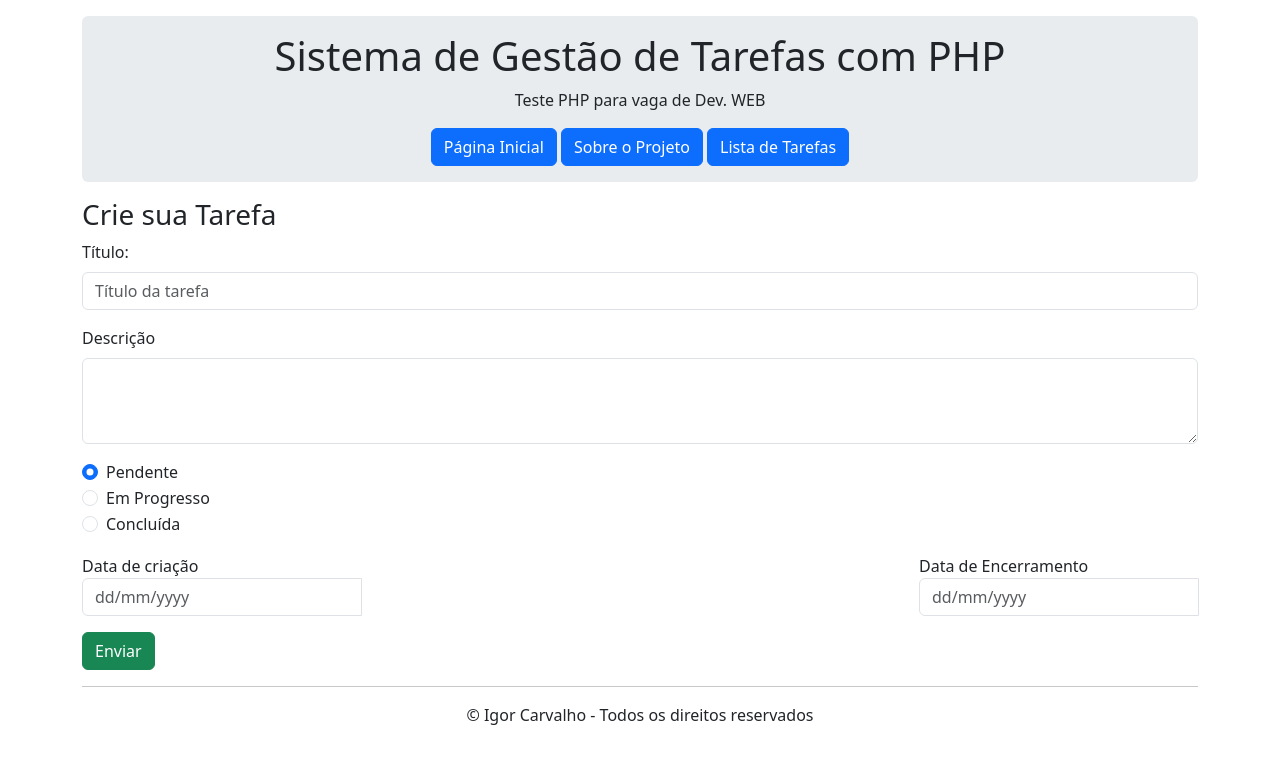
After one commit to igorfCarv/Management-System, a PHP site: page /tasks/create in a window 1280 px wide. The commit adds this page. Shown: the top 764 px of the page. Run offline with PHP 8.4, Linux system fonts and the light colour scheme; some libraries are stand-ins or nearby versions.

Commit message:
Starting Crud Tasks

```diff
--- a/System Management/Resources/view/components/header.html
+++ b/System Management/Resources/view/components/header.html
@@ -1,6 +1,7 @@
 <div class="jumbotron bg-body-secondary p-3 my-3 rounded text-center">
     <h1>Sistema de Gestão de Tarefas com PHP</h1>
     <p>Teste PHP para vaga de Dev. WEB</p>
-    <a class="btn btn-primary" href="{{URL}}" role="button">Página Inicial</a>
+    <a class="btn btn-primary" href="{{URL}}/" role="button">Página Inicial</a>
     <a class="btn btn-primary" href="{{URL}}/about" role="button">Sobre o Projeto</a>
+    <a class="btn btn-primary" href="{{URL}}/tasks" role="button">Lista de Tarefas</a>
 </div>
--- /dev/null
+++ b/System Management/Resources/view/pages/task/create.html
@@ -0,0 +1,59 @@
+<section id="form">
+    <h3>Crie sua Tarefa</h3>
+    <form action="" method="post">
+        <div class="mb-3">
+            <label for="title" class="form-label">Título:</label>
+            <input type="text" class="form-control" id="title" placeholder="Título da tarefa">
+          </div>
+          <div class="mb-3">
+            <label for="description" class="form-label">Descrição</label>
+            <textarea class="form-control" id="description" rows="3"></textarea>
+          </div>
+          <div class="form-check">
+            <input class="form-check-input" type="radio" name="flexRadioDefault" id="flexRadioDefault1" checked>
+            <label class="form-check-label" for="flexRadioDefault1">
+              Pendente
+            </label>
+          </div>
+          <div class="form-check">
+            <input class="form-check-input" type="radio" name="flexRadioDefault" id="flexRadioDefault2" >
+            <label class="form-check-label" for="flexRadioDefault2">
+                Em Progresso
+            </label>
+          </div>
+          <div class="form-check">
+            <input class="form-check-input" type="radio" name="flexRadioDefault" id="flexRadioDefault3" >
+            <label class="form-check-label" for="flexRadioDefault3">
+                Concluída
+            </label>
+          </div>
+          <div class="d-flex flex-wrap justify-content-between">
+            <div class='col-md-3 mt-3'>
+                <div class="form-group">
+                    <label for="data-criacao">Data de criação</label>
+                    <!-- Datepicker as text field -->
+                    <div class="input-group date" data-date-format="dd/mm/yyyy">
+                      <input  type="text" class="form-control" placeholder="dd/mm/yyyy">
+                      <div class="input-group-addon" >
+                        <span class="glyphicon glyphicon-th"></span>
+                      </div>
+                    </div>
+                </div>
+              </div>
+              <div class='col-md-3 mt-3'>
+                <div class="form-group">
+                    <label for="data-encerramento">Data de Encerramento</label>
+                    <!-- Datepicker as text field -->
+                    <div class="input-group date" data-date-format="dd/mm/yyyy">
+                      <input  type="text" class="form-control" placeholder="dd/mm/yyyy">
+                      <div class="input-group-addon" >
+                        <span class="glyphicon glyphicon-th"></span>
+                      </div>
+                    </div>
+                </div>
+              </div>
+          </div>
+
+          <button type="submit" class="btn btn-success mt-3">Enviar</button>
+    </form>
+</section>
--- a/System Management/Resources/view/pages/theme.html
+++ b/System Management/Resources/view/pages/theme.html
@@ -5,6 +5,7 @@
     <meta name="viewport" content="width=device-width, initial-scale=1">
     <title>{{title}}</title>
     <link href="https://cdn.jsdelivr.net/npm/bootstrap@5.3.3/dist/css/bootstrap.min.css" rel="stylesheet" integrity="sha384-QWTKZyjpPEjISv5WaRU9OFeRpok6YctnYmDr5pNlyT2bRjXh0JMhjY6hW+ALEwIH" crossorigin="anonymous">
+    <link rel="stylesheet" type="text/css" media="screen" href="https://maxcdn.bootstrapcdn.com/font-awesome/4.7.0/css/font-awesome.min.css" />
   </head>
   <body>
     <div class="container">
@@ -16,5 +17,10 @@
     </div>
 
     <script src="https://cdn.jsdelivr.net/npm/bootstrap@5.3.3/dist/js/bootstrap.bundle.min.js" integrity="sha384-YvpcrYf0tY3lHB60NNkmXc5s9fDVZLESaAA55NDzOxhy9GkcIdslK1eN7N6jIeHz" crossorigin="anonymous"></script>
+    <script src="https://code.jquery.com/jquery-3.2.1.min.js"></script>
+    <script src='https://cdnjs.cloudflare.com/ajax/libs/bootstrap-datepicker/1.6.1/js/bootstrap-datepicker.min.js'></script>
+    <script>
+     $('.input-group.date').datepicker({format: "dd/mm/yyyy"});
+    </script>
   </body>
 </html>
--- a/System Management/Route/web.php
+++ b/System Management/Route/web.php
@@ -4,6 +4,7 @@ use App\Http\Response;
 use App\Controller\Pages;
 use App\Controller\Pages\HomeController;
 use App\Controller\Pages\AboutController;
+use App\Controller\Pages\TaskController;
 
 $orb->get('/',[
     function(){
@@ -15,8 +16,18 @@ $orb->get('/about',[
         return new Response(200,AboutController::getAbout());
     }
 ]);
-$orb->get('/page/{id}/{action}',[
-    function($id, $action){
-        return new Response(200,'Página '.$id.' - '.$action);
+$orb->get('/tasks',[
+    function(){
+        return new Response(200,TaskController::getTask());
     }
 ]);
+$orb->get('/tasks/create',[
+    function(){
+        return new Response(200,TaskController::create());
+    }
+]);
+$orb->post('/tasks/create',[
+    function($request){
+        return new Response(200,TaskController::create());
+    }
+]);
--- /dev/null
+++ b/System Management/app/Common/Enviroment.php
@@ -0,0 +1,17 @@
+<?php
+
+namespace App\Common;
+
+class Enviroment
+{
+    public static function load($dir){
+        if(file_exists($dir.'/.env')){
+            return false;
+        }
+
+        $lines = file($dir.'/.env');
+        foreach($lines as $line){
+            putenv(trim($line));
+        }
+    }
+}
--- a/System Management/app/Controller/Pages/AboutController.php
+++ b/System Management/app/Controller/Pages/AboutController.php
@@ -14,6 +14,6 @@ class AboutController extends TemplateController
             'name' => 'Sobre o sistema',
             'description' => 'Especificações do Projeto',
         ]);
-        return parent::getTemplate('About System', $content);
+        return parent::getTemplate('Sobre o Sistema', $content);
     }
 }
--- a/System Management/app/Controller/Pages/HomeController.php
+++ b/System Management/app/Controller/Pages/HomeController.php
@@ -14,6 +14,6 @@ class HomeController extends TemplateController
             'name' => $org->name,
             'description' => $org->description,
         ]);
-        return parent::getTemplate('Management System', $content);
+        return parent::getTemplate('Sistema de Gestão de Tarefas', $content);
     }
 }
--- /dev/null
+++ b/System Management/app/Controller/Pages/TaskController.php
@@ -0,0 +1,25 @@
+<?php
+
+namespace App\Controller\Pages;
+use App\Model\Entity\Organization;
+use App\Utils\View;
+
+class TaskController extends TemplateController
+{
+
+    public static function getTask()
+    {
+        $content =  View::render('pages/task/show', [
+            'name' => 'Sobre o sistema',
+            'description' => 'Especificações do Projeto',
+        ]);
+        return parent::getTemplate('Listagem de Tarefas', $content);
+    }
+
+    public static function create()
+    {
+        $content =  View::render('pages/task/create', [
+        ]);
+        return parent::getTemplate('Adicionar uma tarefa', $content);
+    }
+}
--- a/System Management/index.php
+++ b/System Management/index.php
@@ -3,8 +3,11 @@ require __DIR__.'/vendor/autoload.php';
 
 use App\Http\Router;
 use App\Utils\View;
+use App\Common\Enviroment;
 
-define('URL','http://localhost:8000');
+Enviroment::load(__DIR__);
+
+define('URL',getenv('URL'));
 
 View::init([
     'URL' => URL
```
Also changed, not shown: System Management/Resources/view/pages/task/show.html (added, +24 -0 lines), 2 other files.
